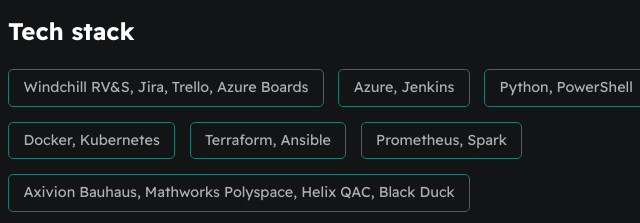
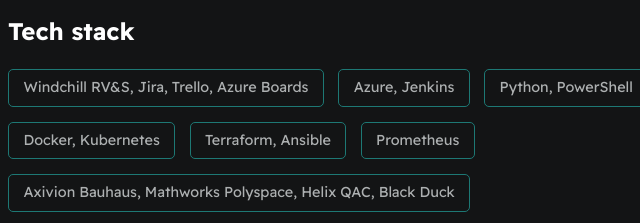
Before and after one commit to drag0niro/drag0niro.github.io, a plain HTML site: page index.html in a window 1280 px wide. Shown: the part 1920-2143 px from the top of the page, 298-938 px from the left. Drawn offline with Linux system fonts and the light colour scheme.

Commit message:
Update index.html

```diff
--- a/index.html
+++ b/index.html
@@ -118,7 +118,7 @@
                     <div class="card--techstack"><span>Python, PowerShell</span></div>
                     <div class="card--techstack"><span>Docker, Kubernetes</span></div>
                     <div class="card--techstack"><span>Terraform, Ansible</span></div>
-                    <div class="card--techstack"><span>Prometheus, Spark</span></div>
+                    <div class="card--techstack"><span>Prometheus</span></div>
                     <div class="card--techstack"><span>Axivion Bauhaus, Mathworks Polyspace, Helix QAC, Black Duck</span></div>
                     <div class="card--techstack"><span>Vector SQUORE, PowerBI</span></div>
                 </div>
```
